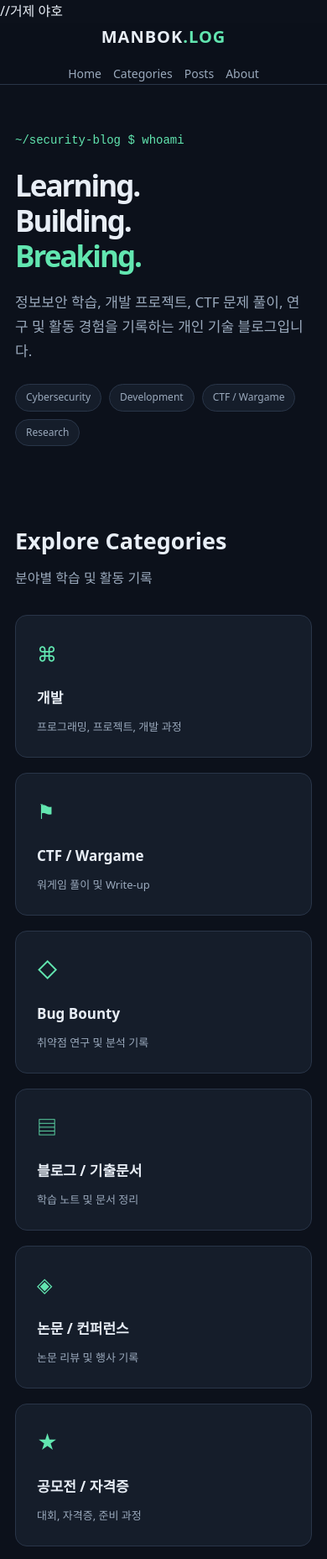
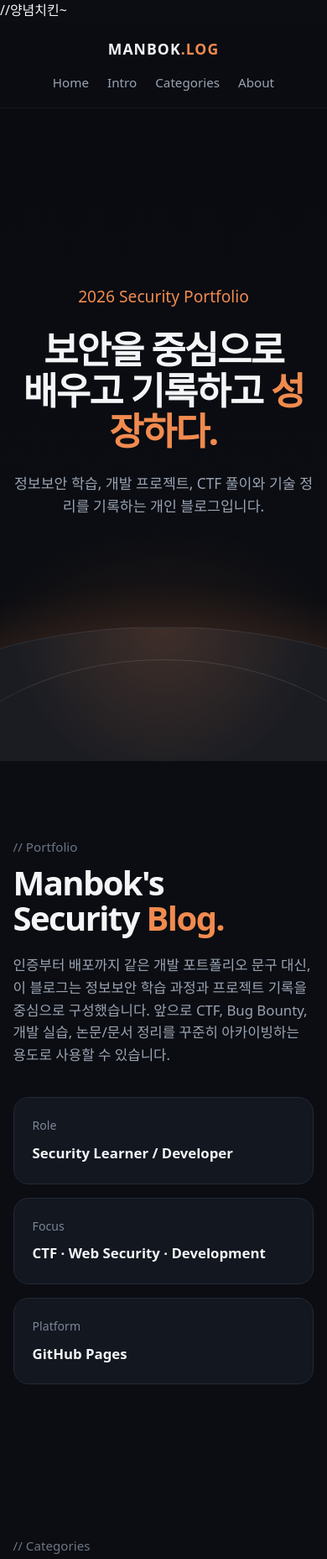
Before and after one commit to Manbok-aly/manbok, a plain HTML site: page index.html in a window 390 px wide. Shown: the top 1856 px of the page at 84% size. Drawn offline with Linux system fonts and the light colour scheme.

Commit message:
Update index.html

```diff
--- a/index.html
+++ b/index.html
@@ -1,317 +1,468 @@
-
 <!DOCTYPE html>
 <html lang="ko">
 <head>
-  <meta charset="UTF-8">
-  <meta name="viewport" content="width=device-width, initial-scale=1.0">
-  <meta name="description" content="Manbok의 정보보안 기술 블로그"> //거제 야호
+  <meta charset="UTF-8" />
+  <meta name="viewport" content="width=device-width, initial-scale=1.0" />
+  <meta name="description" content="Manbok의 정보보안 블로그" />   //양념치킨~
   <title>Manbok's Security Blog</title>
   <style>
     :root {
-      --bg: #0c111b;
-      --panel: #151d2a;
-      --border: #293548;
-      --text: #e8eef6;
-      --muted: #9aa9bc;
-      --accent: #62e6b0;
+      --bg: #0b0d12;
+      --panel: #131720;
+      --text: #f3f5f7;
+      --muted: #9aa3b2;
+      --accent: #f08b4f;
+      --border: #232936;
     }
-    * { box-sizing: border-box; }
-    html { scroll-behavior: smooth; }
+
+    * {
+      box-sizing: border-box;
+      margin: 0;
+      padding: 0;
+    }
+
+    html {
+      scroll-behavior: smooth;
+    }
+
     body {
-      margin: 0;
       background: var(--bg);
       color: var(--text);
-      font-family: system-ui, -apple-system, sans-serif;
-      line-height: 1.7;
+      font-family: system-ui, -apple-system, BlinkMacSystemFont, "Segoe UI", sans-serif;
+      line-height: 1.6;
     }
-    a { color: inherit; text-decoration: none; }
+
+    a {
+      text-decoration: none;
+      color: inherit;
+    }
+
     .container {
-      max-width: 1050px;
-      margin: auto;
-      padding: 0 24px;
+      width: min(1100px, 92%);
+      margin: 0 auto;
     }
+
     header {
       position: sticky;
       top: 0;
-      z-index: 10;
-      background: rgba(12,17,27,.95);
-      border-bottom: 1px solid var(--border);
+      z-index: 100;
+      backdrop-filter: blur(10px);
+      background: rgba(11, 13, 18, 0.85);
+      border-bottom: 1px solid rgba(255,255,255,0.05);
     }
+
     .nav {
-      min-height: 72px;
+      display: flex;
+      justify-content: space-between;
+      align-items: center;
+      padding: 18px 0;
+    }
+
+    .logo {
+      font-size: 1.1rem;
+      font-weight: 800;
+      letter-spacing: 0.06em;
+    }
+
+    .logo span {
+      color: var(--accent);
+    }
+
+    nav {
+      display: flex;
+      gap: 22px;
+      flex-wrap: wrap;
+    }
+
+    nav a {
+      color: var(--muted);
+      font-size: 0.95rem;
+      transition: 0.2s;
+    }
+
+    nav a:hover {
+      color: var(--accent);
+    }
+
+    /* HERO */
+    .hero {
+      position: relative;
+      min-height: 92vh;
       display: flex;
       align-items: center;
-      justify-content: space-between;
-      gap: 15px;
+      justify-content: center;
+      text-align: center;
+      overflow: hidden;
+      background:
+        radial-gradient(circle at center bottom, rgba(240,139,79,0.18), transparent 35%),
+        linear-gradient(to bottom, #090b10, #0b0d12 70%);
     }
-    .logo {
-      font-size: 20px;
-      font-weight: 800;
-      letter-spacing: 1px;
+
+    .hero-inner {
+      position: relative;
+      z-index: 2;
+      padding: 80px 0 180px;
     }
-    .logo span, .accent { color: var(--accent); }
-    nav { display: flex; flex-wrap: wrap; gap: 20px; }
-    nav a { font-size: 14px; color: var(--muted); }
-    nav a:hover { color: var(--accent); }
-    .hero { padding: 105px 0 85px; }
-    .terminal {
+
+    .hero-sub {
       color: var(--accent);
-      font-family: monospace;
-      font-size: 14px;
+      font-size: 1.2rem;
+      margin-bottom: 24px;
     }
-    h1 {
-      font-size: clamp(35px, 6vw, 62px);
-      line-height: 1.2;
-      margin: 20px 0;
-      letter-spacing: -2px;
+
+    .hero-title {
+      font-size: clamp(2.8rem, 7vw, 5.8rem);
+      font-weight: 900;
+      line-height: 1.08;
+      letter-spacing: -0.04em;
+      margin-bottom: 24px;
     }
-    .subtitle {
-      font-size: 17px;
+
+    .hero-title .point {
+      color: var(--accent);
+    }
+
+    .hero-desc {
+      max-width: 760px;
+      margin: 0 auto;
       color: var(--muted);
-      max-width: 610px;
+      font-size: 1.08rem;
     }
-    .tags { display: flex; flex-wrap: wrap; gap: 9px; margin-top: 25px; }
-    .tag {
+
+    .hero-arc {
+      position: absolute;
+      left: 50%;
+      bottom: -140px;
+      transform: translateX(-50%);
+      width: 1400px;
+      height: 420px;
+      border-top-left-radius: 50% 100%;
+      border-top-right-radius: 50% 100%;
+      background:
+        radial-gradient(circle at center top, rgba(240,139,79,0.18), transparent 35%),
+        #1b1d23;
+      border: 1px solid rgba(255,255,255,0.08);
+      box-shadow: 0 -20px 50px rgba(240,139,79,0.1);
+      opacity: 0.95;
+    }
+
+    .hero-arc::before {
+      content: "";
+      position: absolute;
+      inset: 38px 140px auto;
+      height: 220px;
+      border-top-left-radius: 50% 100%;
+      border-top-right-radius: 50% 100%;
+      border-top: 1px solid rgba(255,255,255,0.12);
+    }
+
+    /* SECTIONS */
+    section {
+      padding: 90px 0;
+    }
+
+    .section-label {
+      color: #6d7583;
+      font-size: 0.95rem;
+      margin-bottom: 10px;
+    }
+
+    .section-title {
+      font-size: clamp(2rem, 4vw, 3rem);
+      margin-bottom: 18px;
+      font-weight: 900;
+      letter-spacing: -0.03em;
+    }
+
+    .section-desc {
+      color: var(--muted);
+      max-width: 760px;
+      margin-bottom: 40px;
+    }
+
+    /* INTRO */
+    .intro-grid {
+      display: grid;
+      grid-template-columns: 1.2fr 0.8fr;
+      gap: 36px;
+      align-items: start;
+    }
+
+    .intro-main h3 {
+      font-size: clamp(2.5rem, 6vw, 5rem);
+      line-height: 1.05;
+      margin-bottom: 22px;
+      font-weight: 900;
+      letter-spacing: -0.04em;
+    }
+
+    .intro-main h3 .accent {
+      color: var(--accent);
+    }
+
+    .intro-main p {
+      color: var(--muted);
+      font-size: 1.05rem;
+      max-width: 680px;
+    }
+
+    .info-boxes {
+      display: grid;
+      gap: 16px;
+    }
+
+    .info-box {
+      background: var(--panel);
       border: 1px solid var(--border);
-      background: var(--panel);
-      color: var(--muted);
-      padding: 5px 12px;
-      border-radius: 30px;
-      font-size: 12px;
+      border-radius: 18px;
+      padding: 22px;
     }
-    section { scroll-margin-top: 100px; }
-    .section { padding: 35px 0 65px; }
-    .section h2 {
-      font-size: 27px;
-      margin: 0 0 8px;
+
+    .info-box .label {
+      color: #7d8797;
+      font-size: 0.88rem;
+      margin-bottom: 8px;
     }
-    .description { color: var(--muted); margin: 0 0 30px; }
-    .grid {
+
+    .info-box .value {
+      font-weight: 700;
+      font-size: 1.05rem;
+    }
+
+    /* CATEGORY */
+    .card-grid {
       display: grid;
       grid-template-columns: repeat(3, 1fr);
       gap: 18px;
     }
+
     .card {
-      display: block;
       background: var(--panel);
       border: 1px solid var(--border);
-      padding: 25px;
-      border-radius: 14px;
-      transition: .2s;
+      border-radius: 18px;
+      padding: 24px;
+      transition: transform 0.2s ease, border-color 0.2s ease;
     }
-    a.card:hover {
+
+    .card:hover {
+      transform: translateY(-4px);
       border-color: var(--accent);
-      transform: translateY(-4px);
     }
-    .card-icon {
+
+    .card .icon {
+      font-size: 1.4rem;
       color: var(--accent);
-      font-size: 24px;
-      margin-bottom: 18px;
+      margin-bottom: 12px;
     }
-    .card h3 { margin: 0 0 8px; font-size: 17px; }
+
+    .card h4 {
+      font-size: 1.15rem;
+      margin-bottom: 8px;
+    }
+
     .card p {
       color: var(--muted);
-      font-size: 13px;
-      margin: 0;
+      font-size: 0.95rem;
     }
-    .records {
-      display: grid;
-      gap: 16px;
-    }
-    .record {
+
+    /* ABOUT */
+    .about-box {
       background: var(--panel);
       border: 1px solid var(--border);
-      border-radius: 12px;
-      padding: 22px;
-      scroll-margin-top: 100px;
+      border-radius: 18px;
+      padding: 28px;
     }
-    .record h3 { font-size: 17px; margin: 0 0 5px; }
-    .record p {
-      font-size: 13px;
+
+    .about-box p {
       color: var(--muted);
-      margin: 0;
+      margin-bottom: 16px;
     }
-    .empty {
-      color: var(--muted);
-      font-size: 13px;
-      margin-top: 12px;
-      padding: 14px;
-      border: 1px dashed var(--border);
-      border-radius: 8px;
+
+    .link-btn {
+      display: inline-block;
+      margin-top: 8px;
+      color: var(--accent);
+      font-weight: 700;
     }
-    .about {
-      background: var(--panel);
-      border: 1px solid var(--border);
-      padding: 28px;
-      border-radius: 14px;
+
+    footer {
+      padding: 32px 0 50px;
+      color: #7d8797;
+      text-align: center;
+      font-size: 0.92rem;
     }
-    .about p { color: var(--muted); }
-    .github-link {
-      color: var(--accent);
-      text-decoration: underline;
-      text-underline-offset: 4px;
+
+    @media (max-width: 900px) {
+      .intro-grid {
+        grid-template-columns: 1fr;
       }
-    footer {
-      border-top: 1px solid var(--border);
-      padding: 30px 0;
-      color: var(--muted);
-      text-align: center;
-      font-size: 13px;
+
+      .card-grid {
+        grid-template-columns: repeat(2, 1fr);
       }
-    @media (max-width: 800px) {
-      .grid { grid-template-columns: repeat(2, 1fr); }
-      .hero { padding: 70px 0; }
+
+      .hero-arc {
+        width: 1100px;
+        height: 360px;
       }
-    @media (max-width: 540px) {
-      .grid { grid-template-columns: 1fr; }
-      .nav { flex-direction: column; padding: 14px 0; }
-      nav { justify-content: center; gap: 14px; }
-      .container { padding: 0 18px; }
-      .hero { padding: 55px 0; }
-      section, .record { scroll-margin-top: 130px; }
+    }
+
+    @media (max-width: 600px) {
+      .nav {
+        flex-direction: column;
+        gap: 14px;
+      }
+
+      nav {
+        justify-content: center;
+      }
+
+      .hero-inner {
+        padding: 70px 0 150px;
+      }
+
+      .card-grid {
+        grid-template-columns: 1fr;
+      }
+
+      .hero-arc {
+        width: 900px;
+        height: 260px;
+        bottom: -100px;
+      }
     }
   </style>
 </head>
 <body>
-
   <header>
     <div class="container nav">
-    <a class="logo" href="#home">MANBOK<span>.LOG</span></a>
-    <nav aria-label="메인 메뉴">
+      <a href="#home" class="logo">MANBOK<span>.LOG</span></a>
+      <nav>
         <a href="#home">Home</a>
+        <a href="#intro">Intro</a>
         <a href="#categories">Categories</a>
-      <a href="#posts">Posts</a>
         <a href="#about">About</a>
       </nav>
     </div>
   </header>
 
-<main class="container">
+  <main>
+    <section class="hero" id="home">
+      <div class="container hero-inner">
+        <div class="hero-sub">2026 Security Portfolio</div>
+        <h1 class="hero-title">
+          보안을 중심으로<br>
+          배우고 기록하고 <span class="point">성장하다.</span>
+        </h1>
+        <p class="hero-desc">
+          정보보안 학습, 개발 프로젝트, CTF 풀이와 기술 정리를 기록하는
+          개인 블로그입니다.
+        </p>
+      </div>
+      <div class="hero-arc"></div>
+    </section>
 
-  <section class="hero" id="home">
-    <div class="terminal">~/security-blog $ whoami</div>
-    <h1>Learning.<br>Building.<br><span class="accent">Breaking.</span></h1>
-    <p class="subtitle">
-      정보보안 학습, 개발 프로젝트, CTF 문제 풀이,
-      연구 및 활동 경험을 기록하는 개인 기술 블로그입니다.
+    <section id="intro">
+      <div class="container">
+        <div class="section-label">// Portfolio</div>
+        <div class="intro-grid">
+          <div class="intro-main">
+            <h3>
+              Manbok's<br>
+              Security <span class="accent">Blog.</span>
+            </h3>
+            <p>
+              인증부터 배포까지 같은 개발 포트폴리오 문구 대신,
+              이 블로그는 정보보안 학습 과정과 프로젝트 기록을 중심으로 구성했습니다.
+              앞으로 CTF, Bug Bounty, 개발 실습, 논문/문서 정리를 꾸준히 아카이빙하는 용도로 사용할 수 있습니다.
             </p>
-    <div class="tags">
-      <span class="tag">Cybersecurity</span>
-      <span class="tag">Development</span>
-      <span class="tag">CTF / Wargame</span>
-      <span class="tag">Research</span>
+          </div>
+
+          <div class="info-boxes">
+            <div class="info-box">
+              <div class="label">Role</div>
+              <div class="value">Security Learner / Developer</div>
+            </div>
+            <div class="info-box">
+              <div class="label">Focus</div>
+              <div class="value">CTF · Web Security · Development</div>
+            </div>
+            <div class="info-box">
+              <div class="label">Platform</div>
+              <div class="value">GitHub Pages</div>
+            </div>
+          </div>
+        </div>
       </div>
     </section>
 
-  <section class="section" id="categories">
-    <h2>Explore Categories</h2>
-    <p class="description">분야별 학습 및 활동 기록</p>
+    <section id="categories">
+      <div class="container">
+        <div class="section-label">// Categories</div>
+        <h2 class="section-title">기록할 분야들</h2>
+        <p class="section-desc">
+          미션에서 요구한 6개 카테고리를 기반으로 블로그 구조를 정리했습니다.
+        </p>
 
-    <div class="grid">
+        <div class="card-grid">
+          <div class="card">
+            <div class="icon">⌘</div>
+            <h4>개발</h4>
+            <p>프로그래밍 학습, 개인 프로젝트, 구현 기록</p>
+          </div>
 
-      <a class="card" href="#development">
-        <div class="card-icon">⌘</div>
-        <h3>개발</h3>
-        <p>프로그래밍, 프로젝트, 개발 과정</p>
-      </a>
+          <div class="card">
+            <div class="icon">⚑</div>
+            <h4>CTF / Wargame</h4>
+            <p>문제 풀이 과정과 핵심 개념 정리</p>
+          </div>
 
-      <a class="card" href="#ctf">
-        <div class="card-icon">⚑</div>
-        <h3>CTF / Wargame</h3>
-        <p>워게임 풀이 및 Write-up</p>
-      </a>
+          <div class="card">
+            <div class="icon">◇</div>
+            <h4>Bug Bounty</h4>
+            <p>웹 취약점 분석 및 보안 연구 기록</p>
+          </div>
 
-      <a class="card" href="#bugbounty">
-        <div class="card-icon">◇</div>
-        <h3>Bug Bounty</h3>
-        <p>취약점 연구 및 분석 기록</p>
-      </a>
+          <div class="card">
+            <div class="icon">▤</div>
+            <h4>블로그 / 기출문서</h4>
+            <p>학습 노트와 자료 정리</p>
+          </div>
 
-      <a class="card" href="#notes">
-        <div class="card-icon">▤</div>
-        <h3>블로그 / 기출문서</h3>
-        <p>학습 노트 및 문서 정리</p>
-      </a>
+          <div class="card">
+            <div class="icon">◈</div>
+            <h4>논문 / 컨퍼런스</h4>
+            <p>논문 리뷰, 세미나 및 컨퍼런스 메모</p>
+          </div>
 
-      <a class="card" href="#research">
-        <div class="card-icon">◈</div>
-        <h3>논문 / 컨퍼런스</h3>
-        <p>논문 리뷰 및 행사 기록</p>
-      </a>
-
-      <a class="card" href="#awards">
-        <div class="card-icon">★</div>
-        <h3>공모전 / 자격증</h3>
-        <p>대회, 자격증, 준비 과정</p>
-      </a>
-
+          <div class="card">
+            <div class="icon">★</div>
+            <h4>공모전 / 자격증</h4>
+            <p>대회 준비 및 자격증 학습 기록</p>
+          </div>
+        </div>
       </div>
     </section>
 
-  <section class="section" id="posts">
-    <h2>Learning Archive</h2>
-    <p class="description">
-      카테고리를 선택하면 해당 기록으로 이동합니다.
+    <section id="about">
+      <div class="container">
+        <div class="section-label">// About</div>
+        <h2 class="section-title">About Me</h2>
+        <div class="about-box">
+          <p>
+            안녕하세요. 정보보안과 개발을 학습하고 있으며,
+            이 블로그에는 학습 과정과 실습 결과를 정리해 나갈 예정입니다.
           </p>
-
-    <div class="records">
-
-      <article class="record" id="development">
-        <h3>⌘ 개발</h3>
-        <p>Development & Projects</p>
-        <div class="empty">아직 작성된 게시글이 없습니다.</div>
-      </article>
-
-      <article class="record" id="ctf">
-        <h3>⚑ CTF / Wargame</h3>
-        <p>CTF Write-ups & Wargame Solutions</p>
-        <div class="empty">아직 작성된 게시글이 없습니다.</div>
-      </article>
-
-      <article class="record" id="bugbounty">
-        <h3>◇ Bug Bounty</h3>
-        <p>Vulnerability Research</p>
-        <div class="empty">아직 작성된 게시글이 없습니다.</div>
-      </article>
-
-      <article class="record" id="notes">
-        <h3>▤ 블로그 / 기출문서</h3>
-        <p>Study Notes & Documents</p>
-        <div class="empty">아직 작성된 게시글이 없습니다.</div>
-      </article>
-
-      <article class="record" id="research">
-        <h3>◈ 논문 / 컨퍼런스</h3>
-        <p>Research Papers & Conferences</p>
-        <div class="empty">아직 작성된 게시글이 없습니다.</div>
-      </article>
-
-      <article class="record" id="awards">
-        <h3>★ 공모전 / 자격증</h3>
-        <p>Competitions & Certifications</p>
-        <div class="empty">아직 작성된 게시글이 없습니다.</div>
-      </article>
-
-    </div>
-  </section>
-
-  <section class="section" id="about">
-    <h2>About Me</h2>
-    <p class="description">블로그 운영자 소개</p>
-    <div class="about">
-      <h3>Hello, I'm Manbok.</h3>
           <p>
-        정보보안과 소프트웨어 개발을 학습하고 있습니다.
-        이 블로그에는 학습 과정과 프로젝트 기록을 정리합니다.
+            아직 게시글은 많지 않지만, 지속적으로 내용을 추가하면서
+            개인 포트폴리오이자 기술 아카이브로 발전시키는 것이 목표입니다.
           </p>
-      <a class="github-link"
-         href="https://github.com/Manbok-aly"
-         target="_blank" rel="noopener noreferrer">
+          <a class="link-btn" href="https://github.com/Manbok-aly" target="_blank" rel="noopener noreferrer">
             GitHub Profile ↗
           </a>
         </div>
+      </div>
     </section>
-
   </main>
 
   <footer>
@@ -319,6 +470,5 @@
       © 2026 Manbok. Built with GitHub Pages.
     </div>
   </footer>
-
 </body>
 </html>
```
Lines whose indentation alone changed are shown as unchanged.
